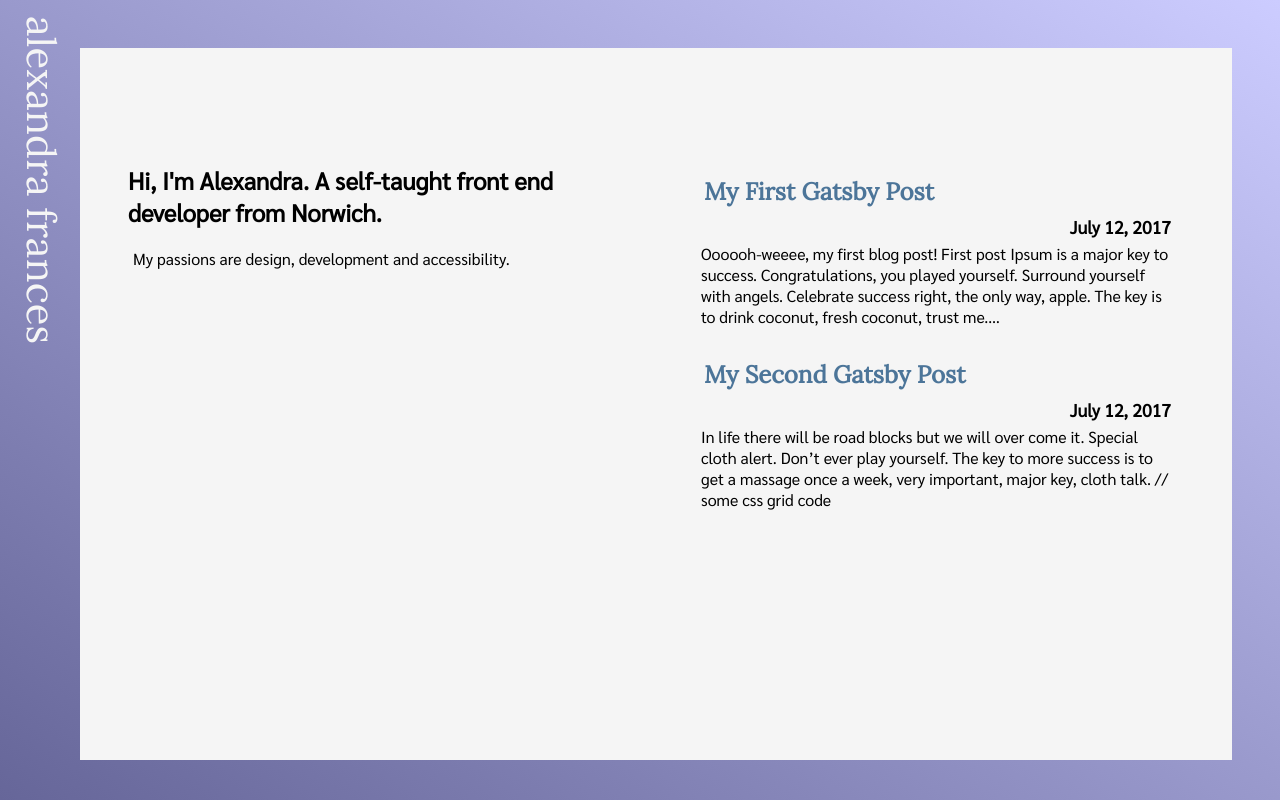
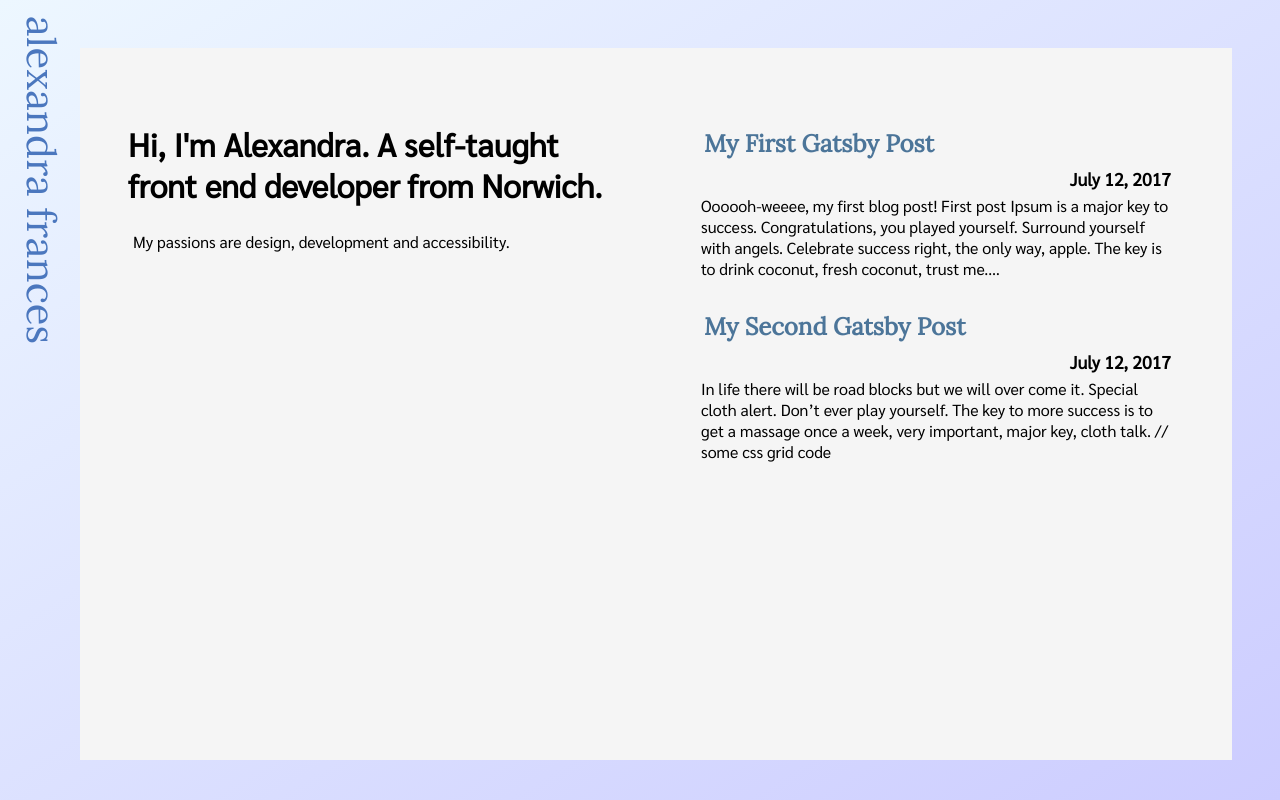
Before and after one commit to alexalala/blog, a Gatsby site: page / in a window 1280 px wide. Built offline with nearby package versions, Linux system fonts and the light colour scheme; Gatsby itself is replaced by a stand-in of ours.

Commit message:
minor colour and styling changes

```diff
--- a/gatsby-node.js
+++ b/gatsby-node.js
@@ -1,7 +1,7 @@
 const path = require('path');
 exports.createPages = ({ boundActionCreators, graphql }) => {
   const { createPage } = boundActionCreators;
-const blogPostTemplate = path.resolve(`src/templates/blog-post.js`);
+const blogPostTemplate = path.resolve(`src/components/blog-post.js`);
 return graphql(`{
     allMarkdownRemark(
       sort: { order: DESC, fields: [frontmatter___date] }
--- a/src/assets/styles/index.css
+++ b/src/assets/styles/index.css
@@ -1,4 +1,8 @@
 @import url('https://fonts.googleapis.com/css?family=Lora');
+
+h2 {
+  font-size: 2rem;
+}
 
 h3 {
   font-family: 'Lora', serif;
@@ -17,7 +21,7 @@ p {
 .landing-container > div {
   width: 50%;
   padding: 5rem;
-  padding: 5rem 2rem;
+  padding: 2rem;
 }
 
 .blog-post-preview {
--- a/src/components/layout/css-modules/header.module.css
+++ b/src/components/layout/css-modules/header.module.css
@@ -14,5 +14,5 @@
 }
 
 .heading a {
-  color: whitesmoke;
+  color: #4B77BE;
 }
--- a/src/components/layout/layout.css
+++ b/src/components/layout/layout.css
@@ -7,7 +7,7 @@ html {
 body {
     height: 100%;
     margin: 0;
-    background: linear-gradient(to bottom left, #ccccff 0%, #666699 100%);
+    background: linear-gradient(to top left, #ccccff 0%, #edf7ff 100%);
     color: black;
     font-family: 'Sarabun', sans-serif;
     font-size: 16px;
```
